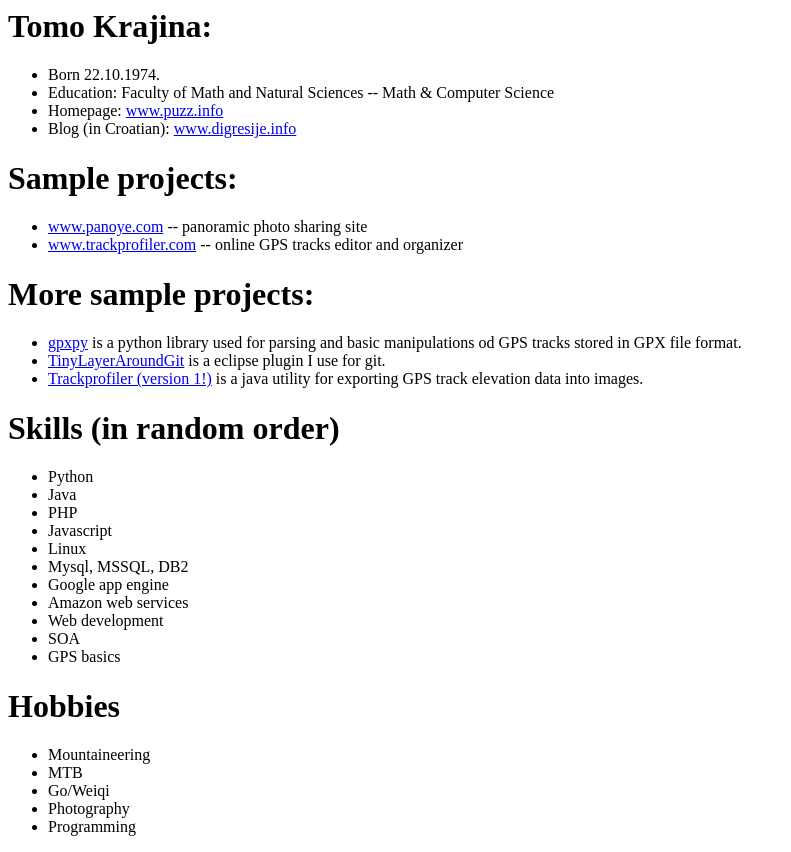
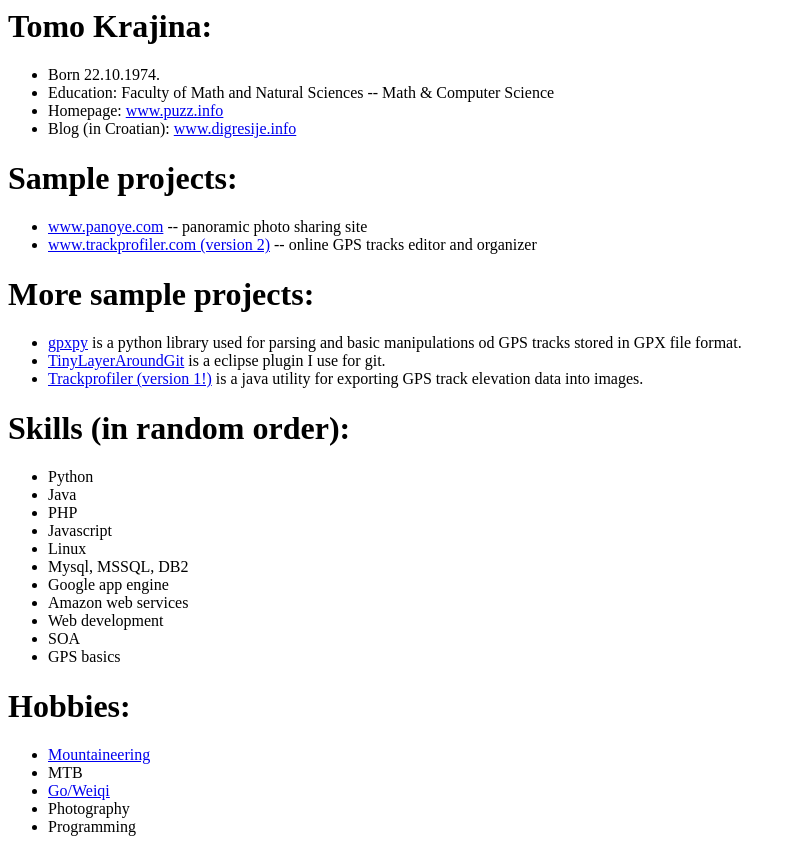
Before and after one commit to tkrajina/tkrajina.github.com, a plain HTML site: page index.html in a window 1280 px wide. Shown: the whole page, without its empty margins (0-791 px from the left). Drawn offline with Linux system fonts and the light colour scheme.

Commit message:
Few more links

```diff
--- a/index.html
+++ b/index.html
@@ -13,7 +13,7 @@
 <h1>Sample projects:</h1>
 <ul>
 	<li/> <a href='http://www.panoye.com'>www.panoye.com</a> -- panoramic photo sharing site
-	<li/> <a href='http://www.trackprofiler.com'>www.trackprofiler.com</a> -- online GPS tracks editor and organizer
+	<li/> <a href='http://www.trackprofiler.com'>www.trackprofiler.com (version 2)</a> -- online GPS tracks editor and organizer
 </ul>
 <h1>More sample projects:</h1>
 <ul>
@@ -24,7 +24,7 @@
 	<li/> <a href='http://www.puzz.info/trackprofiler/'>Trackprofiler (version 1!)</a> is a java
 		utility for exporting GPS track elevation data into images.
 </ul>
-<h1>Skills (in random order)</h1>
+<h1>Skills (in random order):</h1>
 <ul>
 	<li/> Python
 	<li/> Java
@@ -38,11 +38,11 @@
 	<li/> SOA
 	<li/> GPS basics
 </ul>
-<h1>Hobbies</h1>
+<h1>Hobbies:</h1>
 <ul>
-	<li/> Mountaineering
+	<li/> <a href='http://www.puzz.info/izleti/'>Mountaineering</a>
 	<li/> MTB
-	<li/> Go/Weiqi
+	<li/> <a href='http://www.puzz.info/go/?1'>Go/Weiqi</a>
 	<li/> Photography
 	<li/> Programming
 </ul>
```
